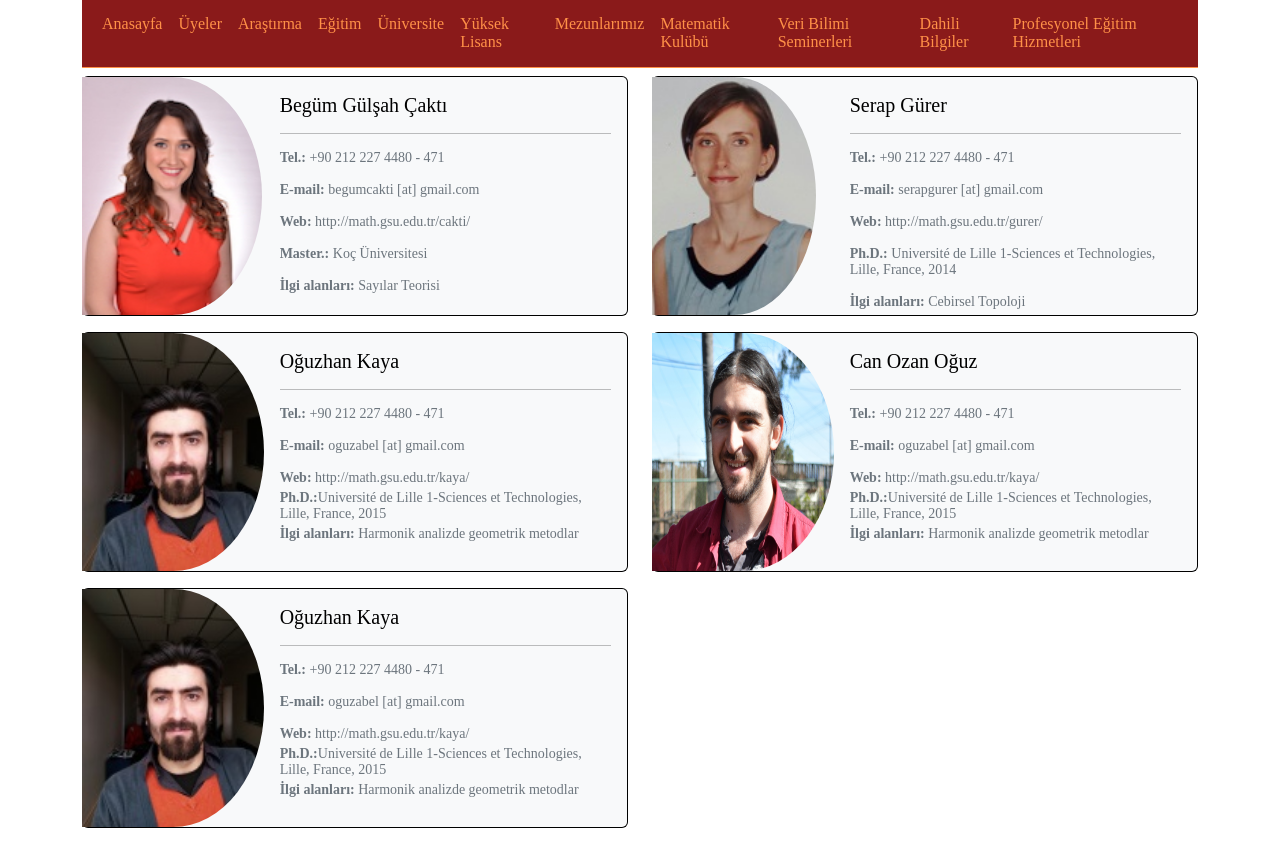
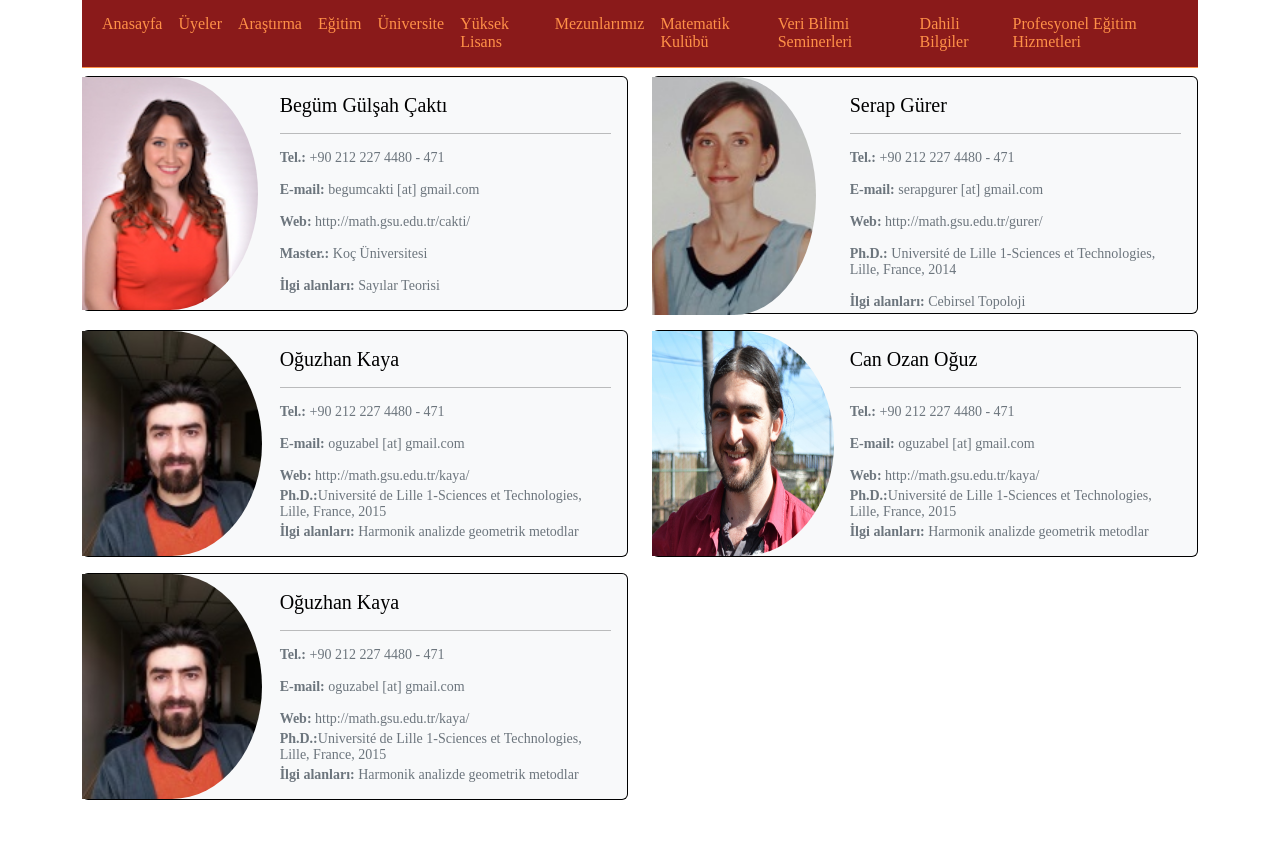
Before and after one commit to ismetkaradag/gs--math, a plain HTML site: page personel.html in a window 1280 px wide. Shown: the part 105-949 px from the top of the page. After the commit the page ends 921 px from the top, so only its background shows below. Drawn offline with Linux system fonts and the light colour scheme.

Commit message:
Update 1.1

```diff
--- a/personel.html
+++ b/personel.html
@@ -86,11 +86,11 @@
             </nav>
             <div class="m-0" style="background-color: #ff9148;height:1px;width: 100%;"></div>
             <div class="row mt-2">
-                <div class="col-md-6">
-                    <div class="card mb-3 text-bg-light" style="max-height: 240px;width: 100%;height: 240px;border-right: 1px solid black;border-top: 1px solid black;border-bottom: 1px solid black;">
+                <div class="col-lg-6">
+                    <div class="card mb-3 text-bg-light" style="border-right: 1px solid black;max-height:238px;border-top: 1px solid black;border-bottom: 1px solid black;">
                         <div class="row g-0">
                             <div class="col-4">
-                                <img src="static/image/cakti.jpeg" class="img-fluid rounded-start" style="border-radius:50%;display: block;margin: auto;margin-left: 0;height: 238px;" alt="begüm">
+                                <img src="static/image/cakti.jpeg" class="img-fluid rounded-start" style="border-radius:50%;max-height:238px;;display: block;margin: auto;margin-left: 0;height: 100%;" alt="begüm">
                             </div>
                             <div class="col-8">
                                 <div class="card-body">
@@ -106,11 +106,11 @@
                         </div>
                     </div>
                 </div>
-                <div class="col-md-6">
-                    <div class="card mb-3 text-bg-light" style="max-height: 240px;width: 100%;height: 240px;border-right: 1px solid black;border-top: 1px solid black;border-bottom: 1px solid black;">
+                <div class="col-lg-6">
+                    <div class="card mb-3 text-bg-light" style="border-right: 1px solid black;max-height:238px;border-top: 1px solid black;border-bottom: 1px solid black;">
                         <div class="row g-0">
                             <div class="col-4">
-                                <img src="static/image/sgurer.jpeg" class="img-fluid rounded-start" style="border-radius:50%;display: block;margin: auto;margin-left: 0;height: 238px;" alt="begüm">
+                                <img src="static/image/sgurer.jpeg" class="img-fluid rounded-start" style="border-radius:50%;max-height:238px;;display: block;margin: auto;margin-left: 0;height: 100%;" alt="begüm">
                             </div>
                             <div class="col-8">
                                 <div class="card-body">
@@ -126,11 +126,11 @@
                         </div>
                     </div>
                 </div>
-                <div class="col-md-6">
-                    <div class="card mb-3 text-bg-light" style="max-height: 240px;width: 100%;height: 240px;border-right: 1px solid black;border-top: 1px solid black;border-bottom: 1px solid black;">
+                <div class="col-lg-6">
+                    <div class="card mb-3 text-bg-light" style="border-right: 1px solid black;max-height:238px;border-top: 1px solid black;border-bottom: 1px solid black;">
                         <div class="row g-0">
                             <div class="col-4">
-                                <img src="static/image/kaya.jpeg" class="img-fluid rounded-start" style="border-radius:50%;display: block;margin: auto;margin-left: 0;height: 238px;" alt="begüm">
+                                <img src="static/image/kaya.jpeg" class="img-fluid rounded-start" style="border-radius:50%;max-height:238px;;display: block;margin: auto;margin-left: 0;height: 100%;" alt="begüm">
                             </div>
                             <div class="col-8">
                                 <div class="card-body">
@@ -146,11 +146,11 @@
                         </div>
                     </div>
                 </div>
-                <div class="col-md-6">
-                    <div class="card mb-3 text-bg-light" style="max-height: 240px;width: 100%;height: 240px;border-right: 1px solid black;border-top: 1px solid black;border-bottom: 1px solid black;">
+                <div class="col-lg-6">
+                    <div class="card mb-3 text-bg-light" style="border-right: 1px solid black;max-height:238px;border-top: 1px solid black;border-bottom: 1px solid black;">
                         <div class="row g-0">
                             <div class="col-4">
-                                <img src="static/image/canozanoguz.jpeg" class="img-fluid rounded-start" style="border-radius:50%;display: block;margin: auto;margin-left: 0;height: 238px;" alt="begüm">
+                                <img src="static/image/canozanoguz.jpeg" class="img-fluid rounded-start" style="border-radius:50%;max-height:238px;;display: block;margin: auto;margin-left: 0;height: 100%;" alt="begüm">
                             </div>
                             <div class="col-8">
                                 <div class="card-body">
@@ -166,11 +166,11 @@
                         </div>
                     </div>
                 </div>
-                <div class="col-md-6">
-                    <div class="card mb-3 text-bg-light" style="max-height: 240px;width: 100%;height: 240px;border-right: 1px solid black;border-top: 1px solid black;border-bottom: 1px solid black;">
+                <div class="col-lg-6">
+                    <div class="card mb-3 text-bg-light" style="border-right: 1px solid black;max-height:238px;border-top: 1px solid black;border-bottom: 1px solid black;">
                         <div class="row g-0">
                             <div class="col-4">
-                                <img src="static/image/kaya.jpeg" class="img-fluid rounded-start" style="border-radius:50%;display: block;margin: auto;margin-left: 0;height: 238px;" alt="begüm">
+                                <img src="static/image/kaya.jpeg" class="img-fluid rounded-start" style="border-radius:50%;max-height:238px;;display: block;margin: auto;margin-left: 0;height: 100%;" alt="begüm">
                             </div>
                             <div class="col-8">
                                 <div class="card-body">
```
Also changed, not shown: 1 other file.
